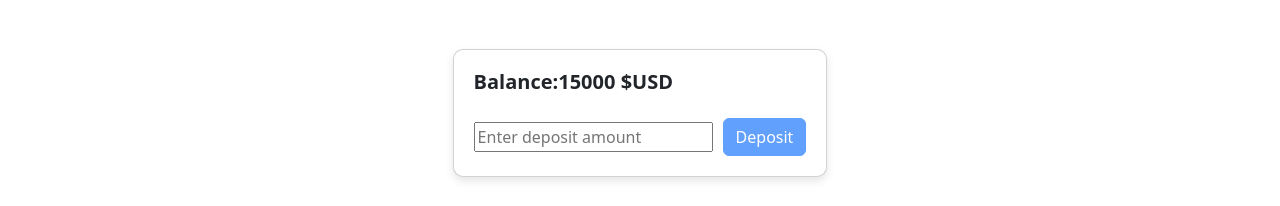
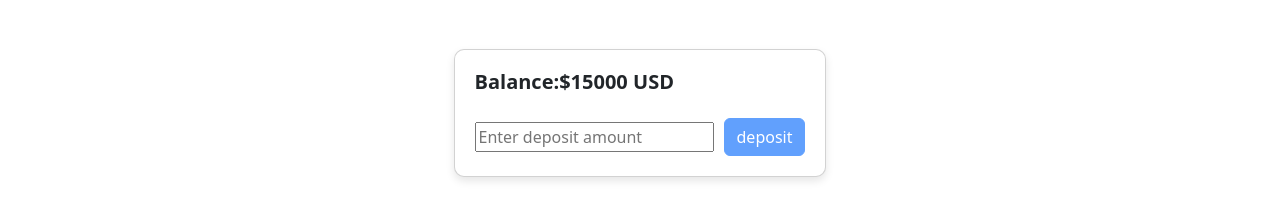
Before and after one commit to mabass2110/Front-End-WebApp, a React (Vite) app: page /deposit in a window 1280 px wide. Shown: the part 279-485 px from the top of the page. Built offline with nearby package versions, Linux system fonts and the light colour scheme.

Commit message:
modifying balance format

```diff
--- a/src/amount_input.jsx
+++ b/src/amount_input.jsx
@@ -3,7 +3,7 @@ function Input({handleSubmit, operation, handleOperation, handleChange, value, b
         <>
         <div className="card mb-3" >
            <div className="card-body">
-               <h5 className="card-title text-start">Balance:{balance} $USD</h5>
+               <h5 className="card-title text-start">Balance:${balance} USD</h5>
                 <form onSubmit={handleSubmit}>
                    <div className="balance-input d-flex align-items-center">
                        <input type="text"
@@ -12,7 +12,7 @@ function Input({handleSubmit, operation, handleOperation, handleChange, value, b
                        onChange={handleChange}
                        placeholder={`Enter ${operation} amount`}
                        name="amount"/>
-                       <button type="submit" disabled={disabled} className="btn btn-primary" onClick={handleOperation}>Deposit</button>
+                       <button type="submit" disabled={disabled} className="btn btn-primary" onClick={handleOperation}>{operation}</button>
                    </div>
 
 
```
